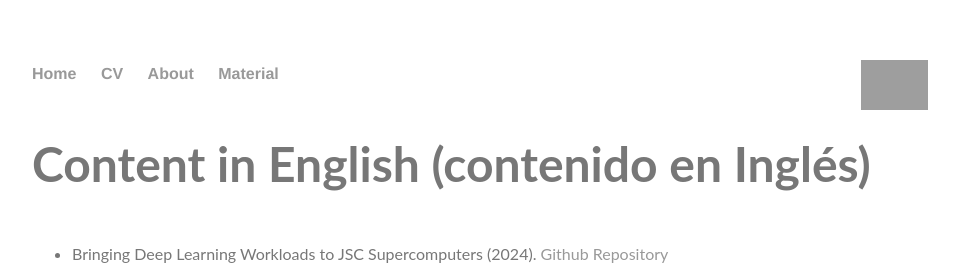
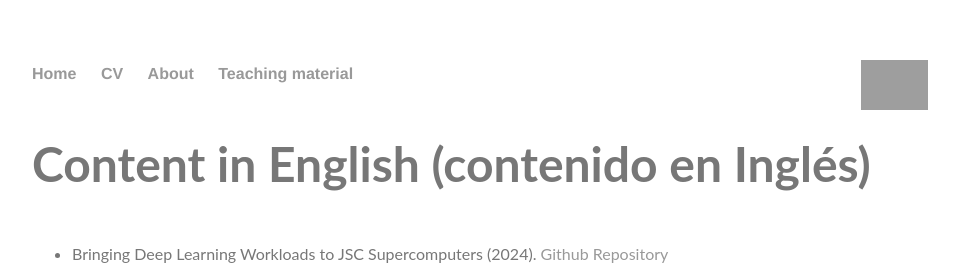
Before and after one commit to jorobledo/jorobledo.github.io, a Jekyll site: the page built from content/index.html, in a window 1280 px wide. Shown: the top 265 px of the page, without its empty margins (160-1119 px from the left). Built offline with Jekyll 4.4.1, drawn with Linux system fonts in a browser that asks for light colours; grey boxes are pictures that could not be loaded.

Commit message:
change content folder

```diff
--- a/_layouts/default.html
+++ b/_layouts/default.html
@@ -47,7 +47,7 @@
 	        		<li><a href="/">Home</a></li>
 					<li><a href="/cv">CV</a></li>
 		        	<li><a href="/about">About</a></li>
-					<li><a href="/material">Material</a></li>
+					<li><a href="/content">Teaching material</a></li>
 					<li><img class="pull-right" src="https://www.conicet.gov.ar/wp-content/uploads/logo-CONICET_opt.png" data-src="https://www.conicet.gov.ar/wp-content/uploads/logo-CONICET_opt.png" height="50" alt="CONICET"></li>
 	        		<!--li><a href="/blog">Blog</a></li-->
 	    		</ul>
```
Also changed, not shown: content/index.html (renamed from material/index.html).
